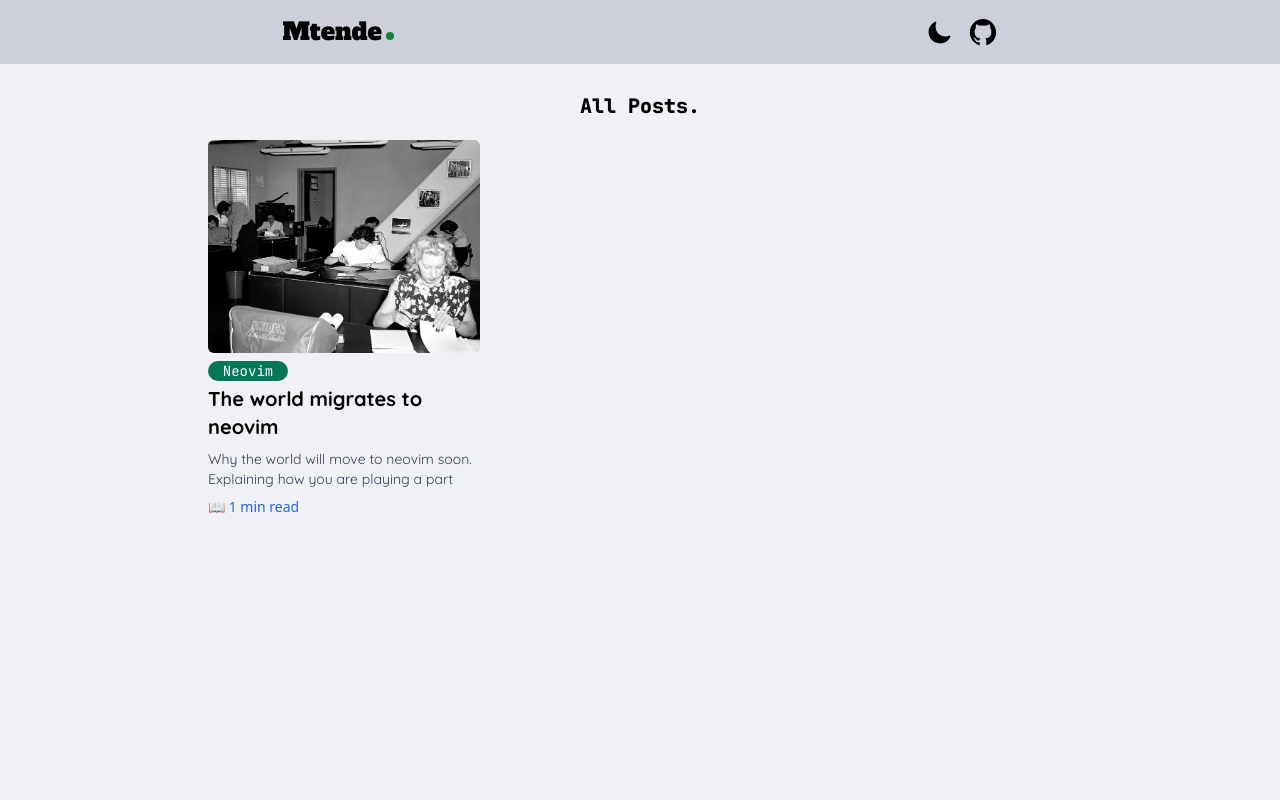
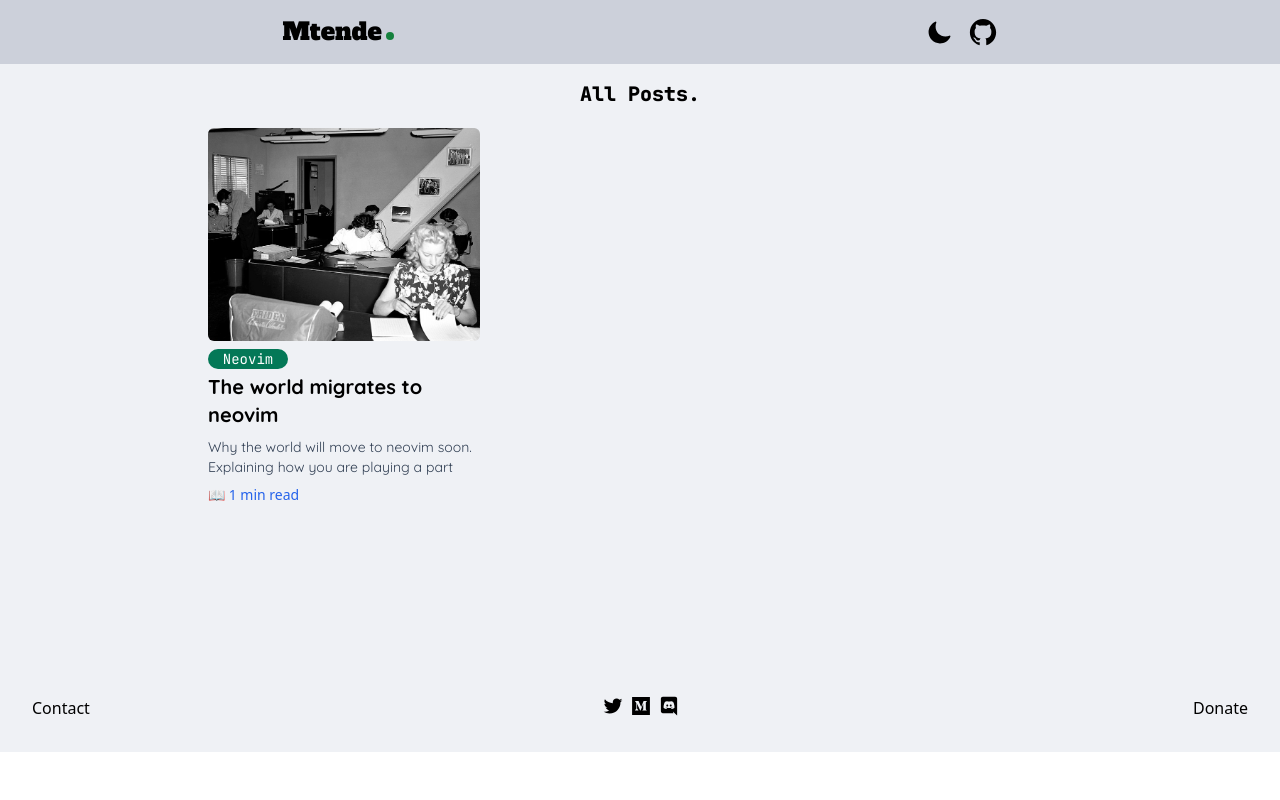
Before and after one commit to Mtendekuyokwa19/Mtendekuyokwa19.github.io, a React (Vite) app: page / in a window 1280 px wide. Shown: the top 800 px of the page. Built offline with nearby package versions, Linux system fonts and the light colour scheme; a web font is replaced by a local one.

Commit message:
fixing resolution on mobile and pc

```diff
--- a/index.html
+++ b/index.html
@@ -4,7 +4,7 @@
 <head>
   <meta charset="UTF-8" />
   <link rel="icon" type="image/svg+xml" href="/header.jpg" />
-  <meta name="viewport" content="width=device-width, initial-scale=1.0" />
+  <meta name="viewport" content="width=device-width, initial-scale=1, maximum-scale=1, user-scalable=0" />
   <link rel="preconnect" href="https://fonts.googleapis.com">
   <link rel="preconnect" href="https://fonts.gstatic.com" crossorigin>
   <link
--- a/src/Home.tsx
+++ b/src/Home.tsx
@@ -9,12 +9,12 @@ import { Link } from "react-router";
 
 export default function Home() {
   return (
-    <div>
+    <div className="lg:min-h-[600px] md:min-h-[600px]">
       {/* <Search /> */}
 
-      <section className="w-auto flex flex-col  items-center">
+      <section className="p-4 w-auto flex flex-col  items-center">
         <H2 id={""}>All Posts.</H2>
-        <div className="lg:gap-y-10 gap-x-5 lg:grid md:grid sm:flex flex-col md:gap-2 grid-flow-row grid-cols-3 grid-rows-2 md:py-3 sm:py-9">
+        <div className="lg:gap-y-10 gap-x-5 lg:grid md:grid md:gap-2 grid-flow-row grid-cols-1 sm:grid-cols-3 grid-rows-1 md:py-3 sm:py-9 flex">
           <Blogcard />
         </div>
       </section>
--- a/src/blogPosts/whyNeovim.tsx
+++ b/src/blogPosts/whyNeovim.tsx
@@ -67,7 +67,7 @@ export function H2({ children, id }: IH2) {
 }
 export const BlogPost = () => {
   return (
-    <div className="flex items-center flex-col gap-4 lg:w-3/4 md:w-3/4">
+    <div className="flex dark:bg-everbg items-center p-3 flex-col gap-4 lg:w-3/4 md:w-3/4">
       <H>
         THE WORLD MIGRATES TO NEOVIM
       </H>
@@ -148,7 +148,7 @@ type Hprops = {
 function H({ children }: Hprops) {
   return (
     <section className="flex gap-2 rounded-md flex-col items-center">
-      <h2 className="font-JetBrains font-extrabold lg:text-4xl md:text-2xl text-lg">
+      <h2 className="font-JetBrains font-extrabold lg:text-4xl md:text-2xl text-md">
         {children}
       </h2>
 
--- a/src/main.tsx
+++ b/src/main.tsx
@@ -6,8 +6,6 @@ import { router } from "./route.tsx";
 
 createRoot(document.getElementById("root")!).render(
   <StrictMode>
-    <div>
-      <RouterProvider router={router} />
-    </div>
+    <RouterProvider router={router} />
   </StrictMode>,
 );
--- a/src/navbar.tsx
+++ b/src/navbar.tsx
@@ -6,7 +6,7 @@ import { Footer } from "./Home";
 
 export const Navbar = () => {
   return (
-    <div className="gap-7 h-full flex flex-col items-stretch justify-between bg-catWhite dark:text-everNavText dark:bg-everbg      w-full ">
+    <div className=" h-dvh  justify-between md:h-full lg:h-full flex flex-col items-stretch bg-catWhite dark:text-everNavText dark:bg-everbg      w-full ">
       <HeaderMenu />
 
       <Outlet />
```
